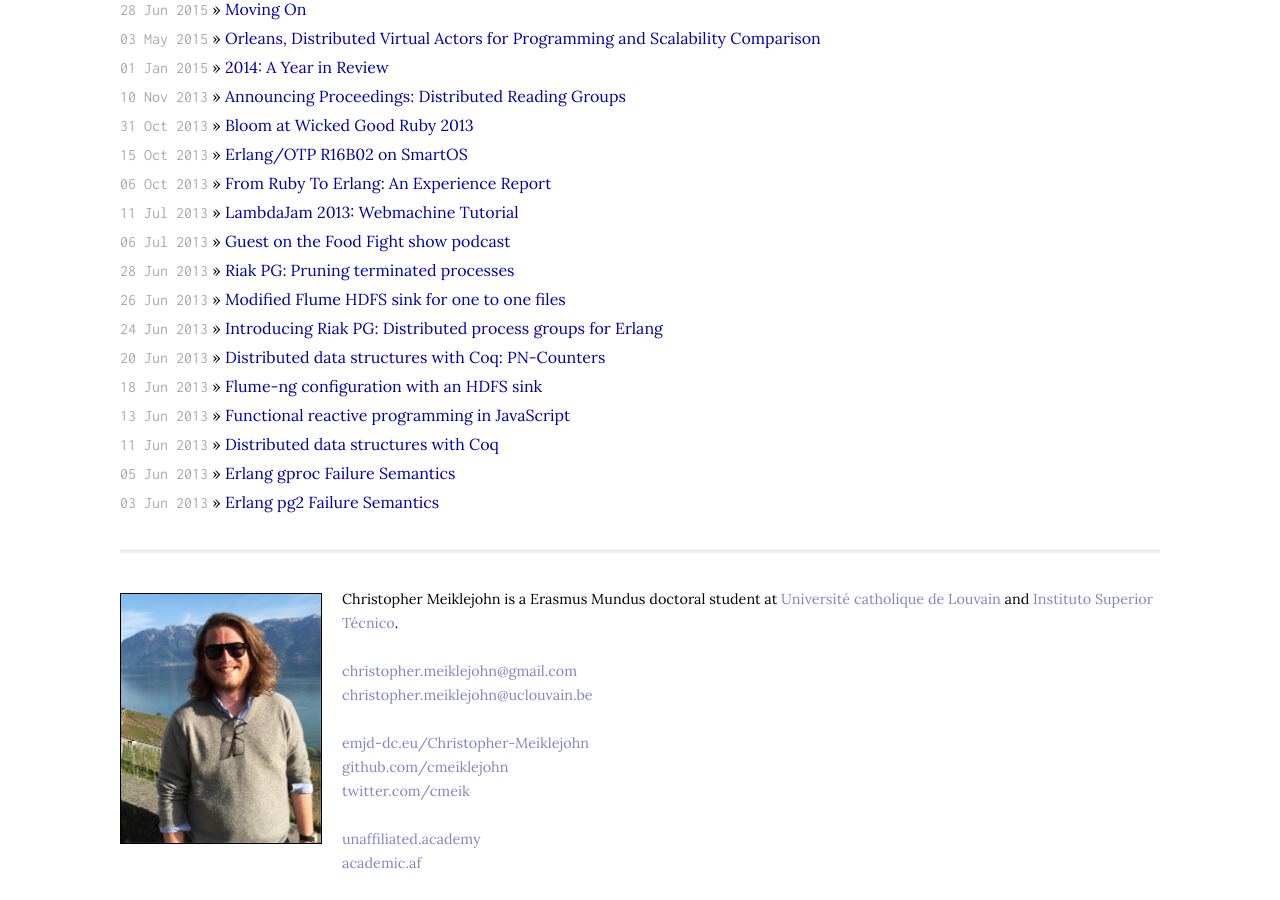
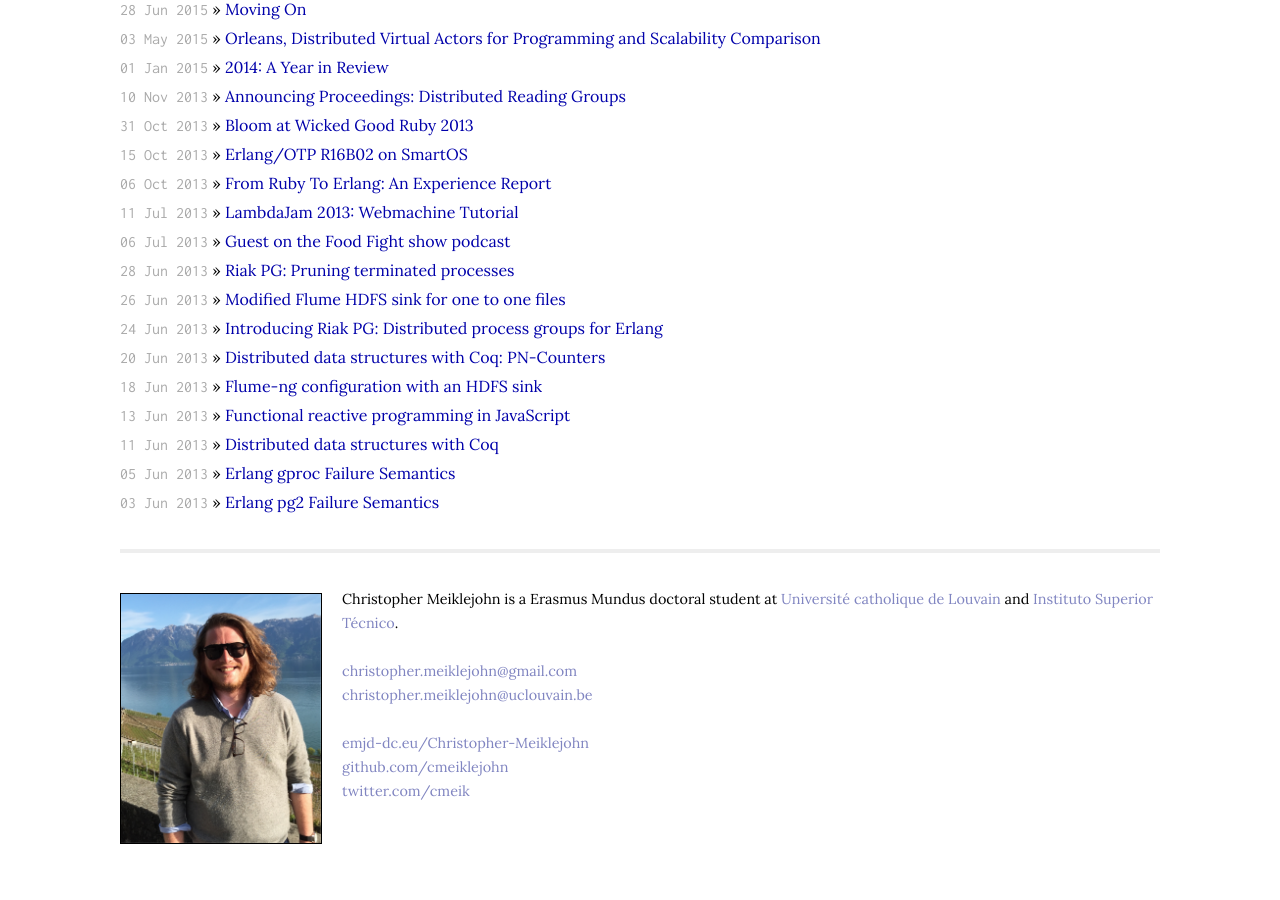
Before and after one commit to cmeiklejohn/cmeiklejohn.github.io, a Jekyll site: the page built from index.html, in a window 1280 px wide and 900 px high, scrolled down 1682 px. Built offline with Jekyll 4.4.1, drawn with Linux system fonts in a browser that asks for light colours.

Commit message:
Remove no longer valid links.

```diff
--- a/_layouts/default.html
+++ b/_layouts/default.html
@@ -58,9 +58,6 @@
                     <a href="http://emjd-dc.eu/Christopher-Meiklejohn/">emjd-dc.eu/Christopher-Meiklejohn</a><br />
                     <a href="http://github.com/cmeiklejohn/">github.com/cmeiklejohn</a><br />
                     <a href="http://twitter.com/cmeik/">twitter.com/cmeik</a><br />
-                    <br/>
-                    <a href="http://unaffiliated.academy">unaffiliated.academy</a><br />
-                    <a href="http://academic.af">academic.af</a><br />
                     </p>
                 </div>
               </div>
```
